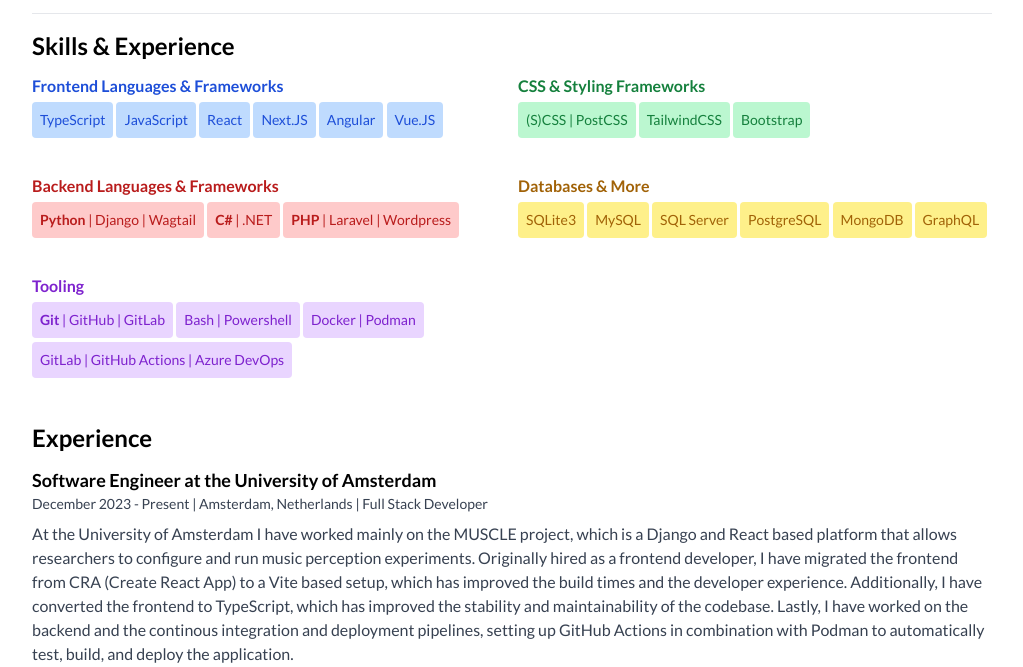
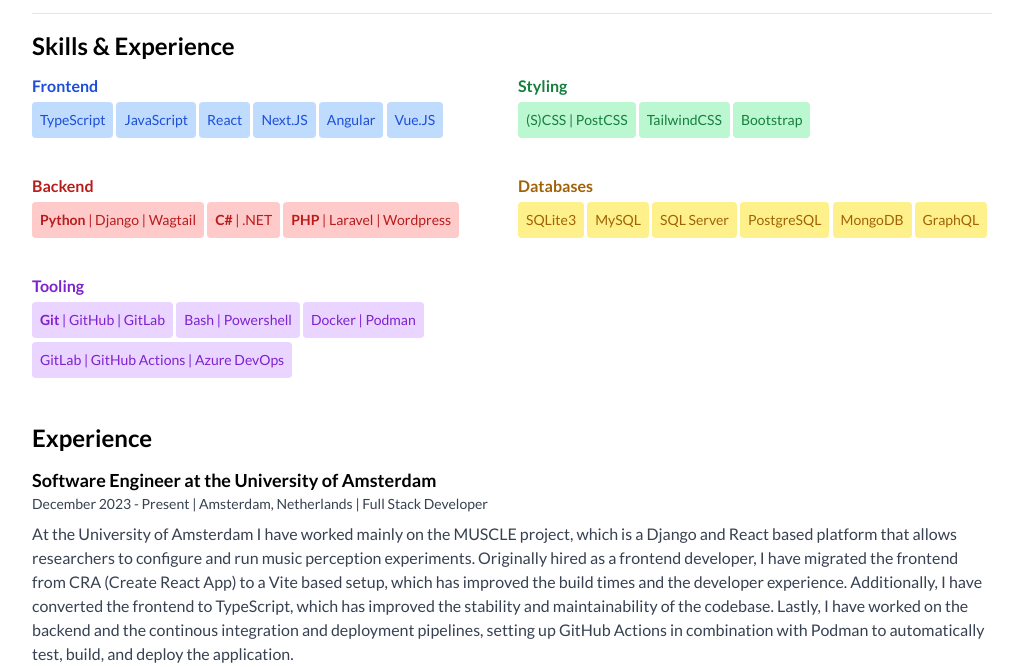
Before and after one commit to drikusroor/resume, a website: page index.html in a window 1280 px wide. Shown: the part 131-798 px from the top of the page, without its empty margins (128-1151 px from the left). Drawn offline with Linux system fonts and the light colour scheme; a web font is replaced by a local one.

Commit message:
Simplify language

```diff
--- a/index.html
+++ b/index.html
@@ -97,7 +97,7 @@
 
                 <!-- Language & Frameworks -->
                 <div class="my-3 print:my-1">
-                    <h3 class="text-md font-semibold text-blue-700">Frontend Languages & Frameworks</h3>
+                    <h3 class="text-md font-semibold text-blue-700">Frontend</h3>
                     <span
                         class="text-sm inline-block bg-blue-200 text-blue-700 p-2 print:border print:p-2 print:border-blue-700 print:bg-none mt-1 rounded">TypeScript</span>
                     <span
@@ -115,7 +115,7 @@
 
                 <!-- Frontend Libraries -->
                 <div class="my-3 print:my-1">
-                    <h3 class="text-md font-semibold text-green-700">CSS & Styling Frameworks</h3>
+                    <h3 class="text-md font-semibold text-green-700">Styling</h3>
                     <span
                         class="text-sm inline-block bg-green-200 text-green-700 p-2 print:border print:p-2 print:border-green-700 print:bg-none mt-1 rounded">(S)CSS
                         |
@@ -129,7 +129,7 @@
 
                 <!-- Backend Technologies -->
                 <div class="my-3 print:my-1">
-                    <h3 class="text-md font-semibold text-red-700">Backend Languages & Frameworks</h3>
+                    <h3 class="text-md font-semibold text-red-700">Backend</h3>
                     <span
                         class="text-sm inline-block bg-red-200 text-red-700 p-2 print:border print:p-2 print:border-red-700 print:bg-none mt-1 rounded">
                         <b>Python</b> |
@@ -148,7 +148,7 @@
 
                 <!-- Databases & More -->
                 <div class="my-3 print:my-1">
-                    <h3 class="text-md font-semibold text-yellow-700">Databases & More</h3>
+                    <h3 class="text-md font-semibold text-yellow-700">Databases</h3>
                     <span
                         class="text-sm inline-block bg-yellow-200 text-yellow-700 p-2 print:border print:p-2 print:border-yellow-700 print:bg-none mt-1 rounded">SQLite3</span>
                     <span
```
